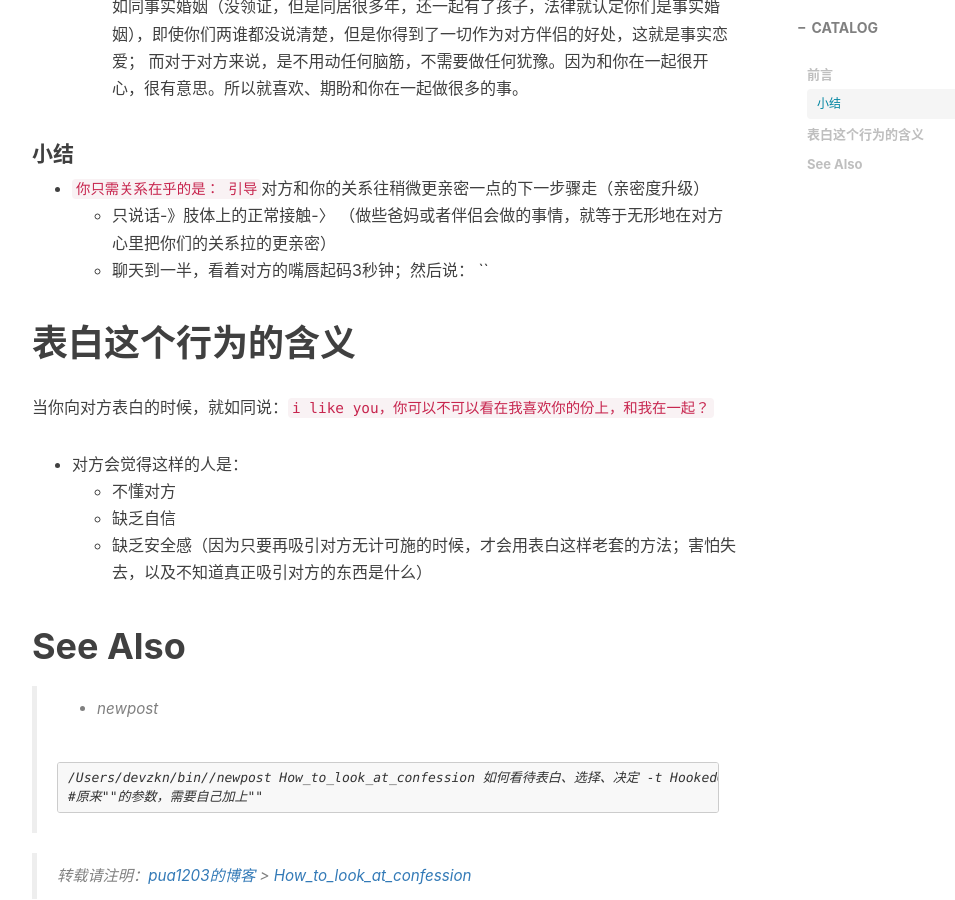
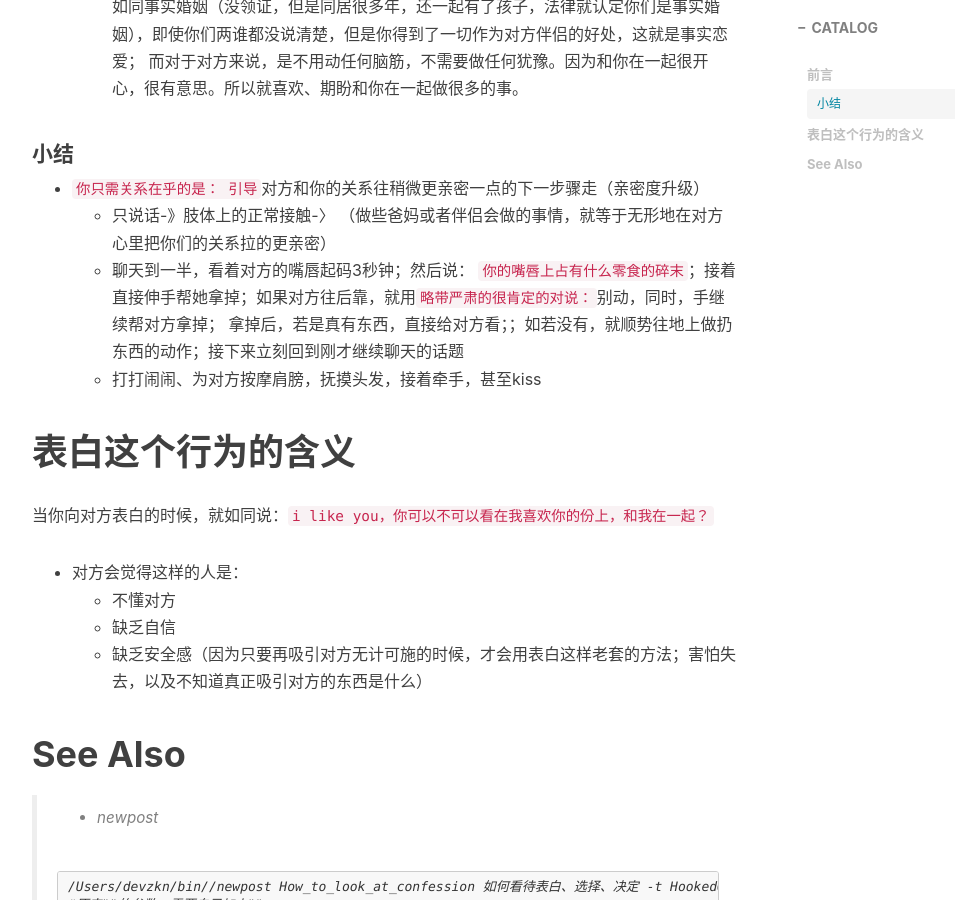
Before and after one commit to pua1203/pua1203.github.io, a Jekyll site: the page built from _posts/HookedOnMe/2018-10-26-How_to_look_at_confession.md, in a window 1280 px wide and 900 px high, scrolled down 1062 px. Shown: the whole window, without its empty margins (233-1188 px from the left). Built offline with Jekyll 4.4.1, drawn with Linux system fonts in a browser that asks for light colours; nearby versions of some CDN libraries; comment, search, counter and statistics services are not loaded.

```diff
--- a/_posts/HookedOnMe/2018-10-26-How_to_look_at_confession.md
+++ b/_posts/HookedOnMe/2018-10-26-How_to_look_at_confession.md
@@ -45,7 +45,8 @@ subtitle: V、如何看待表白、选择、决定；天生非理性，不善于
 
 * `你只需关系在乎的是： 引导`对方和你的关系往稍微更亲密一点的下一步骤走（亲密度升级）
   *  只说话-》肢体上的正常接触-〉 （做些爸妈或者伴侣会做的事情，就等于无形地在对方心里把你们的关系拉的更亲密）
-  * 聊天到一半，看着对方的嘴唇起码3秒钟；然后说： ``
+  * 聊天到一半，看着对方的嘴唇起码3秒钟；然后说： `你的嘴唇上占有什么零食的碎末`；接着直接伸手帮她拿掉；如果对方往后靠，就用`略带严肃的很肯定的对说：`别动，同时，手继续帮对方拿掉； 拿掉后，若是真有东西，直接给对方看；；如若没有，就顺势往地上做扔东西的动作；接下来立刻回到刚才继续聊天的话题
+  * 打打闹闹、为对方按摩肩膀，抚摸头发，接着牵手，甚至kiss
 
 
 
```
